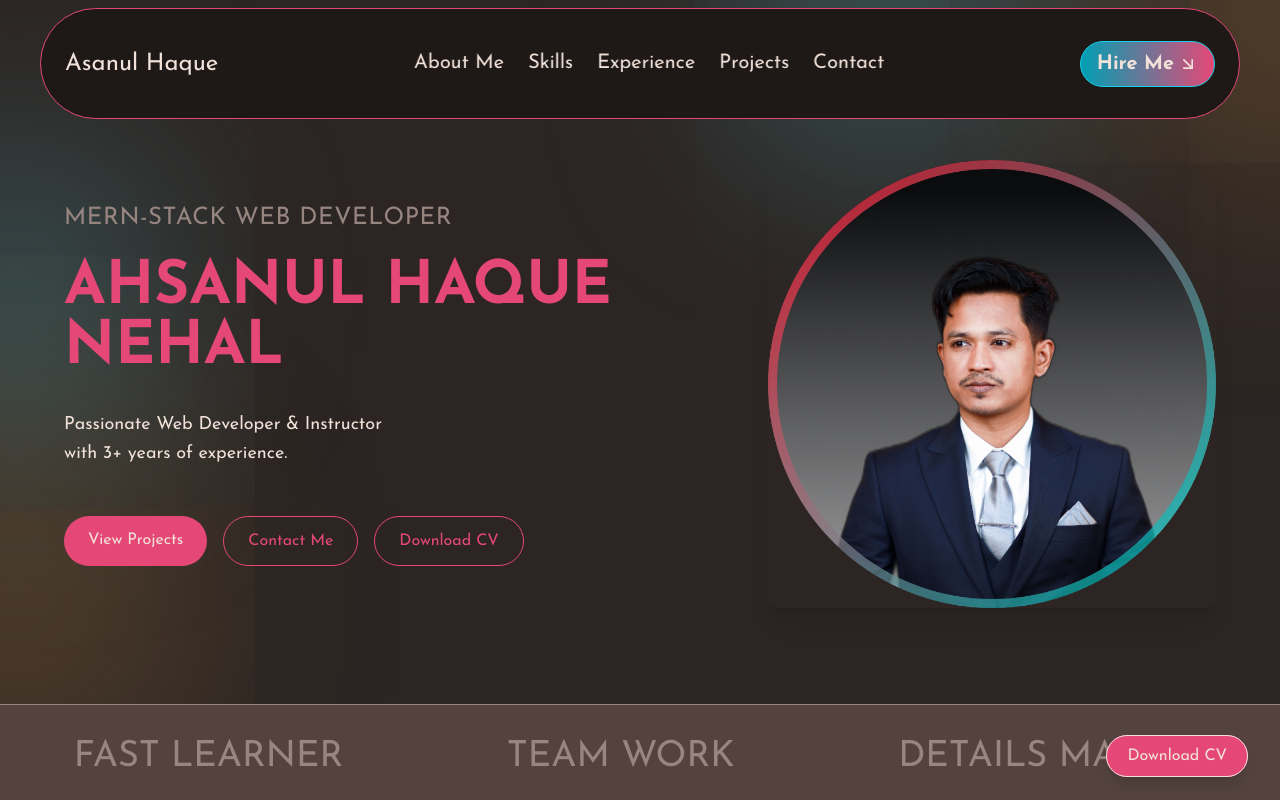
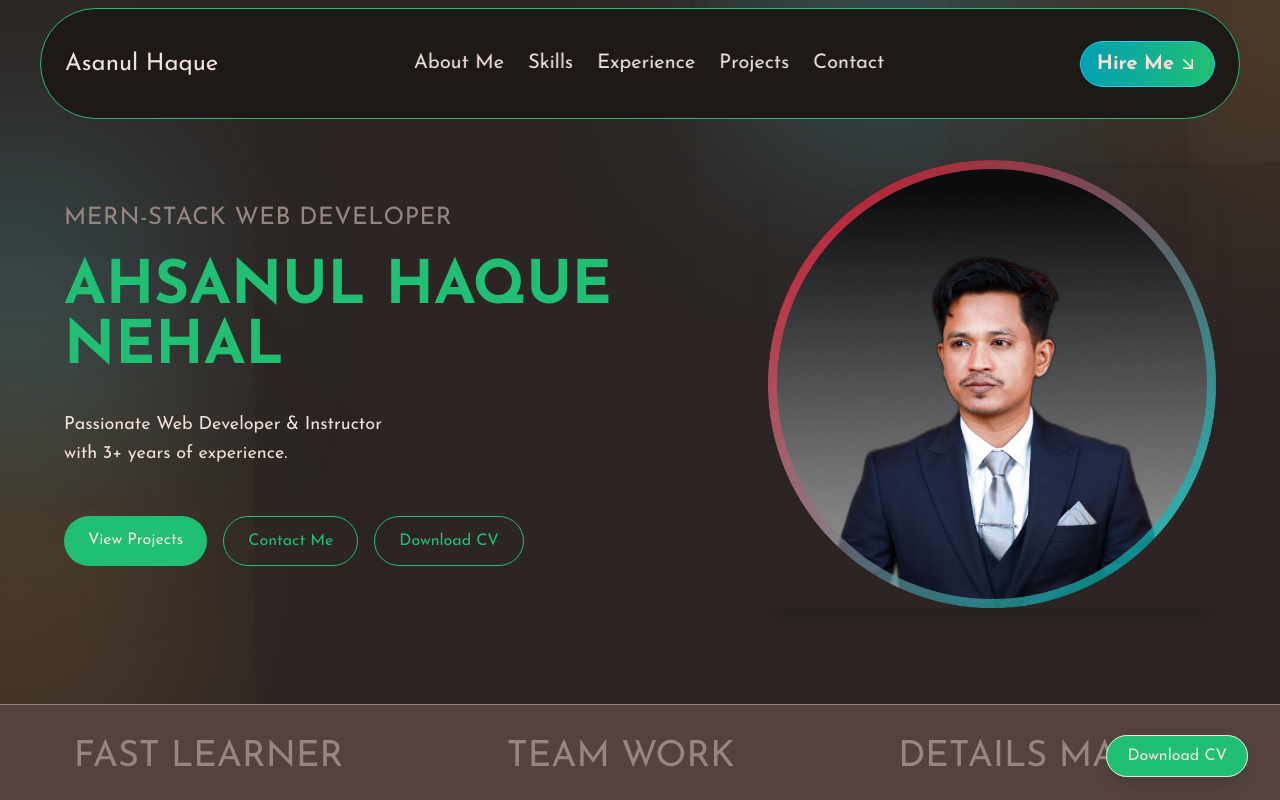
Before and after one commit to nehal7472/personal-portfolio-nehal, a React (Vite) app: page / in a window 1280 px wide. Shown: the top 800 px of the page. Built offline with nearby package versions, Linux system fonts and the light colour scheme.

Commit message:
make some changes

```diff
--- a/src/components/modal/Modal.jsx
+++ b/src/components/modal/Modal.jsx
@@ -7,7 +7,7 @@ function Modal() {
         <a
           href={Resume}
           download="Ahsanul_Haque_Resume.pdf"
-          className="px-5 py-3 bg-[#E54877] dark:bg-gray-800 border border-orange-500 text-orange-500 rounded-full shadow-lg hover:bg-orange-500 hover:text-white transition-all duration-300"
+          className="px-5 py-3 bg-[#21BF73] dark:bg-gray-800 border border-orange-500 text-orange-500 rounded-full shadow-lg hover:bg-orange-500 hover:text-white transition-all duration-300"
         >
           Download CV
         </a>
--- a/tailwind.config.js
+++ b/tailwind.config.js
@@ -33,7 +33,7 @@ export default {
       cyan: "#15d1e9",
       lightCyan: "#88e5f0",
       darkCyan: "#009fb3",
-      orange: "#E54877",
+      orange: "#21BF73",
       lightOrange: "#fac27b",
       darkOrange: "#d28422",
       grey: "#626965",
```
